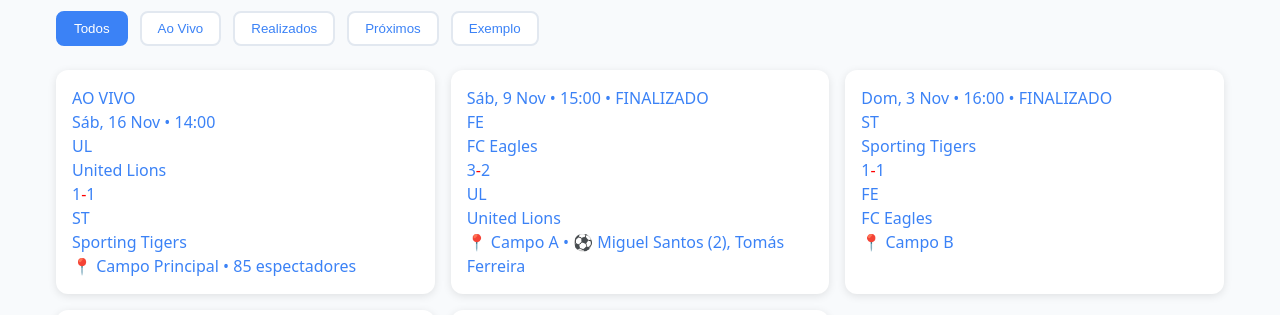
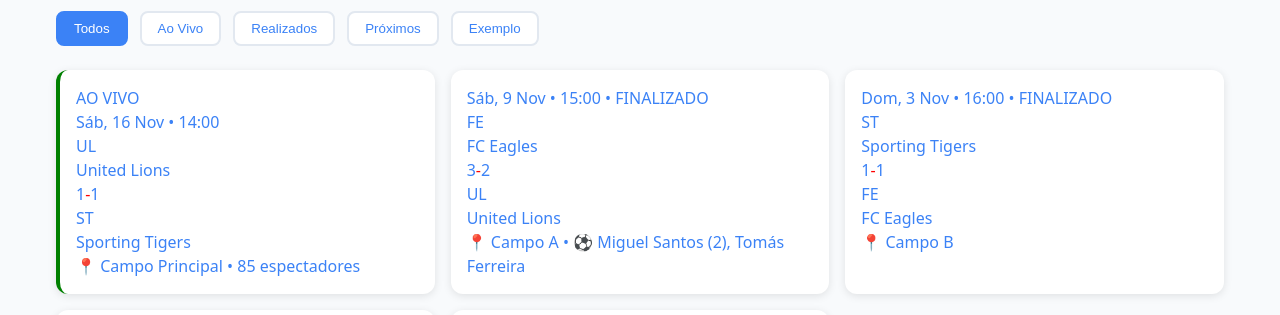
Before and after one commit to Raimundroid/maninguebola, a React (Vite) app: page /jogos in a window 1280 px wide. Shown: the part 138-453 px from the top of the page. Built offline with nearby package versions, Linux system fonts and the light colour scheme.

Commit message:
MatchesCard: .match-card--live done

```diff
--- a/src/components/MatchCard/MatchCard.css
+++ b/src/components/MatchCard/MatchCard.css
@@ -8,9 +8,10 @@
 }
 
 /* Add green left border if live*/
-/* .match-card--live {
+.match-card--live {
   border-left: 4px solid var(--success, green);
 }
+/*
 .match-card:hover {
   cursor: pointer;
 } */
```
